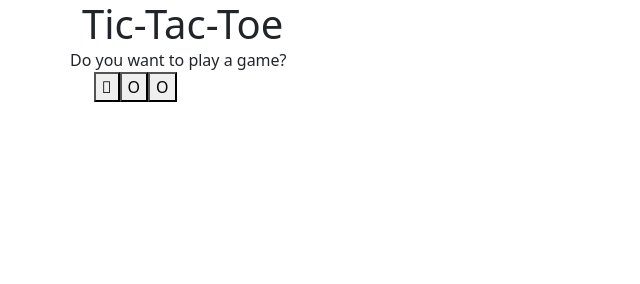
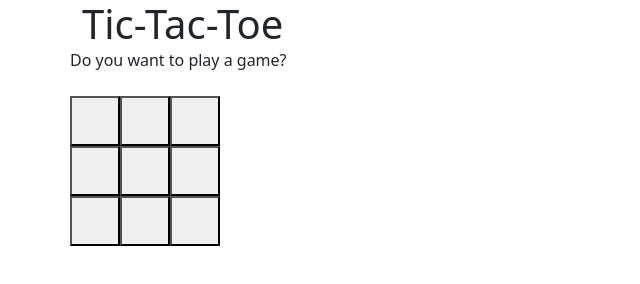
Before and after one commit to Kelle-Neal/tic-tac-toe, a website: page index.html in a window 1280 px wide. Shown: the whole page, without its empty margins (0-640 px from the left). Drawn offline with nearby package versions, Linux system fonts and the light colour scheme.

Commit message:
has a board

```diff
--- a/index.html
+++ b/index.html
@@ -8,16 +8,13 @@
     <link href="https://cdn.jsdelivr.net/npm/bootstrap@5.0.2/dist/css/bootstrap.min.css" rel="stylesheet" integrity="sha384-EVSTQN3/azprG1Anm3QDgpJLIm9Nao0Yz1ztcQTwFspd3yD65VohhpuuCOmLASjC" crossorigin="anonymous">
     <link rel="stylesheet" href="https://cdn.jsdelivr.net/npm/bootstrap-icons@1.5.0/font/bootstrap-icons.css">
     <link rel="stylesheet" href="css/style.css">
-
-
   </head>
 
-  <body onload = "init()">
+  <!--<body onload = "init()">-->
+  <body>
+    <div id="main"></div>
 
-    <div id="main" class="container text-center"></div>
-
-    <script src="https://cdn.jsdelivr.net/npm/bootstrap@5.0.2/dist/js/bootstrap.bundle.min.js" integrity="sha384-MrcW6ZMFYlzcLA8Nl+NtUVF0sA7MsXsP1UyJoMp4YLEuNSfAP+JcXn/tWtIaxVXM" crossorigin="anonymous"></script>
-    <script src="js/main.js"></script>
   </body>
-
+  <script src="https://cdn.jsdelivr.net/npm/bootstrap@5.0.2/dist/js/bootstrap.bundle.min.js" integrity="sha384-MrcW6ZMFYlzcLA8Nl+NtUVF0sA7MsXsP1UyJoMp4YLEuNSfAP+JcXn/tWtIaxVXM" crossorigin="anonymous"></script>
+  <script src="js/main.js"></script>
 </html>
--- a/js/main.js
+++ b/js/main.js
@@ -10,8 +10,6 @@ gameName.setAttribute('class', "h1", "text-center");
 gameName.textContent = "Tic-Tac-Toe";
   console.log(gameName.textContent);
 main.appendChild(gameName);
-
-
 
 //infoText - append to main
 let infoText = document.createElement('row');
@@ -28,107 +26,110 @@ main.appendChild(gameBoard);
 //first row of buttons
 let row1 = document.createElement('btn-group');
 row1.setAttribute('role', "group");
+row1.setAttribute('class', "row");
 gameBoard.appendChild(row1);
 
   //first tile in row 1
   let tile0 = document.createElement('button');
-tile0.setAttribute('class', "btn-outline", "col-2");
-tile0.setAttribute('type', "button");
-tile0.textContent = "\uF584";
+  tile0.style.height = '50px';
+  tile0.style.width = '50px';
   row1.appendChild(tile0);
 
   //second tile in row 1
   let tile1 = document.createElement('button');
-tile1.setAttribute('class', "btn-outline", "col-2");
-tile1.setAttribute('type', "button");
-tile1.innerHTML = "O";
+  tile1.style.height = '50px';
+  tile1.style.width= '50px';
   row1.appendChild(tile1);
 
   //third tile in row 1
   let tile2 = document.createElement('button');
-tile2.setAttribute('class', "btn-outline", "col-2");
-tile2.setAttribute('type', "button");
-tile2.innerHTML = "O";
+  tile2.style.height = '50px';
+  tile2.style.width= '50px';
   row1.appendChild(tile2);
 
-let p1 = document.getElementById('p1');
-let p2 = document.getElementById('p2');
 
-let blankImg = document.getElementById('img');
-blankImg.setAttribute('src', "img/Square_-_black_simple.svg.png");
+//second row of buttons
+let row2 = document.createElement('btn-group');
+row2.setAttribute('class', "row");
+row2.setAttribute('role', "group");
+gameBoard.appendChild(row2);
 
+  //first tile in row 2
+  let tile3 = document.createElement('button');
+  tile3.style.height = '50px';
+  tile3.style.width= '50px';
+  row2.appendChild(tile3);
 
-let p1_symbol = "\uF659";
-let p2_symbol = "\uF28A";
+  //second tile in row 2
+  let tile4 = document.createElement('button');
+  tile4.style.height = '50px';
+  tile4.style.width= '50px';
+  row2.appendChild(tile4);
+
+  //third tile in row 2
+  let tile5 = document.createElement('button');
+  tile5.style.height = '50px';
+  tile5.style.width= '50px';
+  row2.appendChild(tile5);
+
+  //third row of buttons
+let row3 = document.createElement('btn-group');
+row3.setAttribute('class', "row");
+row3.setAttribute('role', "group");
+gameBoard.appendChild(row3);
+
+  //first tile in row 3
+  let tile6 = document.createElement('button');
+  tile6.style.height = '50px';
+  tile6.style.width= '50px';
+  row3.appendChild(tile6);
+
+  //second tile in row 3
+  let tile7 = document.createElement('button');
+  tile7.style.height = '50px';
+  tile7.style.width= '50px';
+  row3.appendChild(tile7);
+
+  //third tile in row 3
+  let tile8 = document.createElement('button');
+  tile8.style.height = '50px';
+  tile8.style.width= '50px';
+  row3.appendChild(tile8);
+
+let p1 = document.createElement('p1');
+let p2 = document.createElement('p2');
+
+let p1_symbol = '\uF659';
+let p2_symbol = '\uF28A';
+
 let currentPlayer = "p1";
+  console.log(currentPlayer);
 
-let tiles = document.getElementsByTagName('button');
-for(let i = 0; i < tiles.length; i++) {
-  tiles[i].addEventListener('click', function() {
-    if (currentPlayer === p1) {
-      document.getElementById(tiles).innerHTML = "p1_symbol";
-      tiles.disabled = true;
+// //this lets me click on tile0 and get an X
+// let tiles= document.getElementsByTagName('button');
+// for (let i = 0; i < tiles.length; i++) {
+//   tiles[i].addEventListener('click', (myMove));
+// }
+//   function myMove() {
+//   document.getElementsByTagName("button")[0].innerHTML = "X";
+// }
+
+//this works but doesn't retain the X & O's
+let tiles= document.getElementsByTagName('button');
+for (let i = 0; i < tiles.length; i++) {
+  tiles[i].addEventListener("click", function() {
+    if (currentPlayer == "p1") {
+      document.getElementsByTagName("button")[i].innerHTML = "X";
+      document.getElementsByTagName("button")[i].disabled = true;
     }
-    else if (currentPlayer === p2) {
-      document.getElementById(tiles).innerHTML = "p2_symbol";
-      tiles.disabled = true;
+    else if (currentPlayer == "p2") {
+      (document.getElementsByTagName("button")[i].innerHTML = "O");
     }
-    else {document.getElementById(tiles).innerHTML = "blankImg";
+    else {
+      (document.getElementsByTagName("button")[i].innerHTML = " ");
     }
 });
 }
-
-
-
-
-
-
-
-
-// tile0.classList.add(btn);
-// tile0.classList.add(btn-outline-info);
-// tile0.setAttribute('type', 'button');
-
-
-// let tile1 = document.createElement('tile1');
-// tile1.setAttribute("type", "button");
-// btnGroup1.appendChild(tile1);
-
-// let tile2 = document.createElement('tile2');
-// tile2.setAttribute("type", "button");
-// btnGroup1.appendChild(tile2);
-
-// let btnGroup2 = document.createElement('btnGroup2');
-// gameBoard.appendChild(btnGroup2);
-
-// let tile3 = document.createElement('tile3');
-// tile3.setAttribute("type", "button");
-// btnGroup2.appendChild(tile3);
-
-// let tile4 = document.createElement('tile4');
-// tile4.setAttribute("type", "button");
-// btnGroup2.appendChild(tile4);
-
-// let tile5 = document.createElement('tile5');
-// tile5.setAttribute("type", "button");
-// btnGroup2.appendChild(tile5);
-
-// let btnGroup3 = document.createElement('btnGroup3');
-// gameBoard.appendChild(btnGroup3);
-
-// let tile6 = document.createElement('tile6');
-// tile6.setAttribute("type", "button");
-// btnGroup3.appendChild(tile6);
-
-// let tile7 = document.createElement('tile7');
-// tile7.setAttribute("type", "button");
-// btnGroup3.appendChild(tile7);
-
-// let tile8 = document.createElement('tile8');
-// tile8.setAttribute("type", "button");
-// btnGroup3.appendChild(tile8);
-
-
 
 
 // let p1_moves = new Array();
@@ -171,6 +172,6 @@ for(let i = 0; i < tiles.length; i++) {
 
 
 
-function init() {
-  console.log("i got here");
-}
+// function init() {
+//   console.log("i got here");
+// }
```
Also changed, not shown: img/tic_tac_toe_board.png (added). Lines whose indentation alone changed are shown as unchanged.
